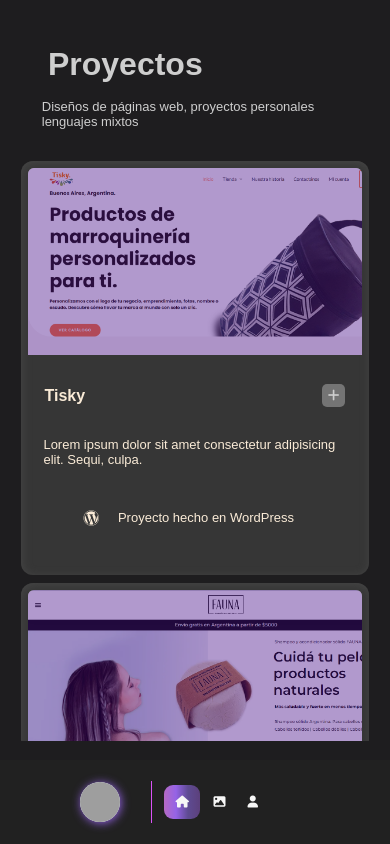
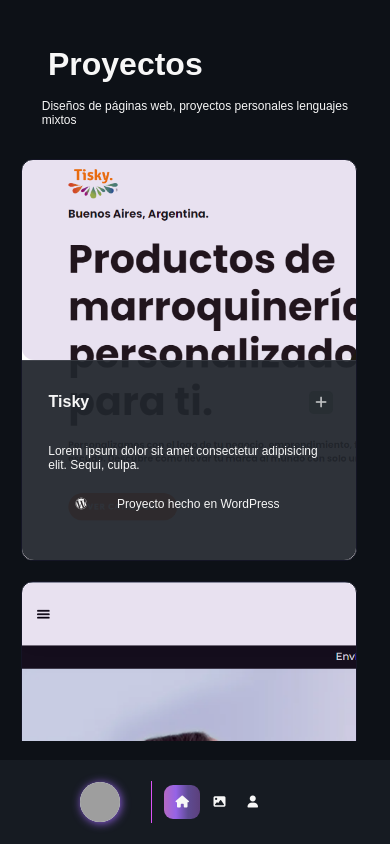
Before and after one commit to NicolasLLans/NicolasLLans.github.io, an Angular app in the folder porfolio/: page / in a window 390 px wide. Built offline with nearby package versions, Linux system fonts and the light colour scheme; grey boxes are pictures that could not be loaded.

Commit message:
cambie el diseño de las tarjetas de proyectos

```diff
--- a/porfolio/src/app/app.component.css
+++ b/porfolio/src/app/app.component.css
@@ -8,7 +8,7 @@
 
 .sidebar {
       width: 15%;
-      background-color: #212121;
+      background-color: #161b22;
       height: 100vh;
       display: flex;
       justify-content: center;
@@ -44,7 +44,7 @@
 .main-content {
       width: 85%;
       height: 100vh;
-      background-color: #1e1d1f;
+      background-color: #0d1117;
       display: flex;
       justify-content: center;
       align-items: center;
@@ -79,7 +79,7 @@
       .sidebar {
 
             width: 100%;
-            background-color: #212121;
+            background-color: #161b22;
             height: 10vh;
             order: 2;
             display: flex;
@@ -93,7 +93,7 @@
       .main-content {
             width: 100%;
             height: 90vh;
-            background-color: #1e1d1f;
+            background-color: #0d1117;
             order: 1;
             display: flex;
             justify-content: center;
--- a/porfolio/src/app/componentes/panel/panel.component.css
+++ b/porfolio/src/app/componentes/panel/panel.component.css
@@ -50,8 +50,9 @@
       padding: 0% 3% 0% 3%;
       margin: 9% 2% 0.5% 2%;
       border-radius: 12px;
-      background-color: #363636;
-      color: #cecece;
+      background-color: #21262d;
+      border: 1px solid rgba(240,246,252,0.1);
+      color: #f7f7f7;
       box-shadow: inset -2px -2px 8px rgb(38 38 38);
 
       display: flex;
@@ -81,10 +82,11 @@
 .tareas2 {
       width: 50%;
       height: 100%;
-      background-color: #363636;
+      background-color: #21262d;
+      border: 1px solid rgba(240,246,252,0.1);
       margin: 1.5% 2%;
       border-radius: 12px;
-      color: aliceblue;
+      color: #f7f7f7;
       box-shadow: inset -1px -1px 12px rgb(38 38 38);
 
       display: flex;
@@ -115,14 +117,14 @@
       margin-left: 3%;
 }
 button{
-      background: #23232365;
+      background:hsla(212,12%,18%,1) ;
       border-radius: 5px;
       border: 0px;
       height: 23px;
       cursor: pointer;
 }
 button:hover{
-      background:#232323;
+      background:rgb(21, 25, 27);
       border-radius: 5px;
       border: 0px;
 }
@@ -149,7 +151,7 @@
       display: flex;
       align-items: center;
       justify-content: center;
-      border-bottom: 1px solid #cecece;
+      border-bottom: 1px solid #f7f7f7;;
 }
 
 .barra-app {
@@ -157,7 +159,7 @@
       height: 100%;
       /*background-color: #363636;*/
       border-radius: 12px;
-      color: aliceblue;
+      color: #f7f7f7;
       /*box-shadow: inset -1px -1px 12px rgb(38 38 38);*/
 
       display: flex;
@@ -181,8 +183,9 @@
       justify-content: center;
       align-items: center;
       border-radius: 12px;
-      width: 100%;
-      background: #363636;
+      width: 99%;
+      background: #21262d;
+      border: 1px solid rgba(240,246,252,0.1);
       box-shadow: inset -1px -1px 12px rgb(38 38 38);
       padding-bottom: 3em;
       padding-top: 1em;
--- a/porfolio/src/app/componentes/proyectos/proyectos.component.css
+++ b/porfolio/src/app/componentes/proyectos/proyectos.component.css
@@ -10,7 +10,7 @@
       width: 100%;
       border-radius: 12px;
       /* background-color: #363636; */
-      color: #cecece;
+      color: #f7f7f7;
       /* box-shadow: inset -2px -2px 8px rgb(38 38 38); */
       display: flex;
       flex-direction: row;
@@ -30,17 +30,16 @@
 }
 
 button {
-      background: #d4d3d365;
+      background: hsla(212, 12%, 18%, 1);
       border-radius: 5px;
       border: 0px;
       height: 23px;
       cursor: pointer;
-      color: #cecece;
-
+      color: rgba(255, 255, 255, 0.7)
 }
 
 button:hover {
-      background: #a5a4a4;
+      background: rgb(21, 25, 27);
       border-radius: 5px;
       border: 0px;
 }
@@ -85,8 +84,8 @@
 }
 
 .card {
-      background-color: #363636;
-      color: #cecece;
+      background-color: #21262d;
+
       border-radius: 12px;
       display: flex;
       flex-direction: column;
@@ -94,8 +93,9 @@
       text-align: center;
       height: 100%;
       cursor: pointer;
-      box-shadow: inset #464646 1px 2px 10px;
-      padding: 2%;
+      /*box-shadow: inset #464646 1px 2px 10px;*/
+      border: 1px solid rgb(20 21 37);
+
 }
 
 .capa-de-fondo {
@@ -111,7 +111,7 @@
 }
 
 .card-head {
-      height: 100%;
+      height: 50%;
       display: flex;
       align-items: center;
       width: 100%;
@@ -119,13 +119,17 @@
 }
 
 .card-body {
-      height: 40%;
+      height: 50%;
       width: 100%;
+      color: #f7f7f7;
+      background-color: #21262df0;
+      border-radius: 0 0 12px 12px;
+      border-top: 1px solid rgba(240,246,252,0.1);
 }
 
 .contet-iconos {
       display: flex;
-      width: 50%;
+      width: 100%;
       align-items: center;
       height: 20%;
       justify-content: center;
@@ -137,7 +141,6 @@
 }
 
 .card-titulo {
-      background-color: #363636;
       display: flex;
       justify-content: space-between;
       align-items: center;
@@ -148,52 +151,49 @@
       background-image: url("../../../assets/tisky.png");
       background-repeat: no-repeat;
       background-size: cover;
-      border-radius: 6px 6px 0 0;
+      border-radius: 12px;
 }
 
 .capa-fondo {
-      background-color: #3d008266;
+      background-color: #3d00821e;
       height: 100%;
       width: 100%;
-      border-radius: 6px 6px 0 0;
-}
-.capa-fondo:hover {
-      background-color: #3d00821e;
+      border-radius: 12px;
 }
 
 .card-2 {
       background-image: url("../../../assets/fauna.png");
       background-repeat: no-repeat;
       background-size: cover;
-      border-radius: 6px 6px 0 0;
+      border-radius: 12px;
 }
 
 .card-3 {
       background-image: url("../../../assets/cuenta-regresiva.png");
       background-repeat: no-repeat;
       background-size: cover;
-      border-radius: 6px 6px 0 0;
+      border-radius: 12px;
 }
 
 .card-4 {
       background-image: url("../../../assets/calculadora.png");
       background-repeat: no-repeat;
       background-size: cover;
-      border-radius: 6px 6px 0 0;
+      border-radius: 12px;
 }
 
 .card-5 {
       background-image: url();
       background-repeat: no-repeat;
       background-size: cover;
-      border-radius: 6px 6px 0 0;
+      border-radius: 12px;
 }
 
 .card-6 {
       background-image: url();
       background-repeat: no-repeat;
       background-size: cover;
-      border-radius: 6px 6px 0 0;
+      border-radius: 12px;
 }
 
 @media (max-width:500px) {
@@ -202,19 +202,14 @@
             flex-direction: column;
 
       }
+
       .contet-iconos {
-            width: 100%;
-            align-items: center;
-            height: 25%;
-            background-image: none;
-            cursor: none;
-            width: 90%;
-            margin: 8% 5%;
+            font-size: 12px;
       }
 
       .card {
             /*background-color: rgb(94, 94, 146);*/
-            color: antiquewhite;
+            color: #f7f7f7;
             border-radius: 12px;
             display: flex;
             flex-direction: column;
@@ -229,8 +224,8 @@
             height: 25%;
             background-image: none;
             cursor: none;
-            width: 90%;
-            margin: 8% 5%;
+            width: 85%;
+            margin: 5% 8%;
       }
 
       h1 {
@@ -242,9 +237,9 @@
       }
 
       p {
-            font-size: 13px;
+            font-size: 12px;
             font-weight: 500;
-            margin: 0.5em 1.2em;
+            margin: 1em 2.2em;
             text-align: start;
       }
 
@@ -252,25 +247,24 @@
 
 @media (max-width:380) {
       .card-titulo {
-            margin: 4% 5%;
+            width: 85%;
+            margin: 5% 8%;
       }
 
       .card-body {
-            height: 40%;
+            height: 50%;
             width: 100%;
             display: flex;
             flex-direction: column;
             align-items: center;
       }
 
-      .contet-iconos {
-            width: 100%;
-            align-items: center;
-            height: 25%;
-            background-image: none;
-            cursor: none;
-            width: 90%;
-            margin: 8% 5%;
+      p{
+            margin: 1em 2.2em;
+      }
+
+      .contet-iconos{
+            font-size: 12px;
       }
 
 }
--- a/porfolio/src/app/componentes/proyectos/proyectos.component.html
+++ b/porfolio/src/app/componentes/proyectos/proyectos.component.html
@@ -9,9 +9,9 @@
             </div>
             <div class="vista-tarjetas">
                   <li>
-                        <div class="card">
+                        <div class="card card-1">
                               <div class="capa-de-fondo">
-                                    <div class="card-head card-1">
+                                    <div class="card-head ">
                                           <div class="capa-fondo"></div>
                                     </div>
                                     <div class="card-body">
@@ -20,18 +20,18 @@
                                                 <button type="bottom"><i class="fa-solid fa-plus"></i></button>
                                           </div>
                                           <p>Lorem ipsum dolor sit amet consectetur adipisicing elit. Sequi, culpa.</p>
-                                    </div>
                                           <div class="contet-iconos">
                                                 <i class="fa-brands fa-wordpress"></i>
                                                 <p> Proyecto hecho en WordPress</p>
                                           </div>
                                     </div>
                               </div>
+                        </div>
                   </li>
                   <li>
-                        <div class="card">
+                        <div class="card card-2">
                               <div class="capa-de-fondo">
-                                    <div class="card-head card-2">
+                                    <div class="card-head ">
                                           <div class="capa-fondo"></div>
                                     </div>
                                     <div class="card-body">
@@ -40,18 +40,18 @@
                                                 <button type="bottom"><i class="fa-solid fa-plus"></i></button>
                                           </div>
                                           <p>Lorem ipsum dolor sit amet consectetur adipisicing elit. Sequi, culpa.</p>
-                                    </div>
                                           <div class="contet-iconos">
                                                 <i class="fa-brands fa-wordpress"></i>
                                                 <p> Proyecto hecho en WordPress</p>
                                           </div>
                                     </div>
                               </div>
+                        </div>
                   </li>
                   <li>
-                        <div class="card">
+                        <div class="card card-3">
                               <div class="capa-de-fondo">
-                                    <div class="card-head card-3">
+                                    <div class="card-head ">
                                           <div class="capa-fondo"></div>
                                     </div>
                                     <div class="card-body">
@@ -60,7 +60,6 @@
                                                 <button type="bottom"><i class="fa-solid fa-plus"></i></button>
                                           </div>
                                           <p>Lorem ipsum dolor sit amet consectetur adipisicing elit. Sequi, culpa.</p>
-                                    </div>
                                           <div class="contet-iconos">
                                                 <p> Proyecto hecho con</p><i class="fa-brands fa-square-js"></i>
                                                 <i class="fa-brands fa-html5"></i>
@@ -68,11 +67,12 @@
                                           </div>
                                     </div>
                               </div>
+                        </div>
                   </li>
                   <li>
-                        <div class="card">
+                        <div class="card card-4">
                               <div class="capa-de-fondo">
-                                    <div class="card-head card-4">
+                                    <div class="card-head ">
                                           <div class="capa-fondo"></div>
                                     </div>
                                     <div class="card-body">
@@ -81,11 +81,11 @@
                                                 <button type="bottom"><i class="fa-solid fa-plus"></i></button>
                                           </div>
                                           <p>Lorem ipsum dolor sit amet consectetur adipisicing elit. Sequi, culpa.</p>
-                                    </div>
                                           <div class="contet-iconos">
                                                 <p> Proyecto hecho con</p><i class="fa-brands fa-square-js"></i>
                                                 <i class="fa-brands fa-html5"></i>
                                                 <i class="fa-brands fa-css3-alt"></i>
+                                          </div>
                                     </div>
                               </div>
                         </div>
--- a/porfolio/src/styles.css
+++ b/porfolio/src/styles.css
@@ -6,6 +6,7 @@
       height: auto;
       font-family: 'Montserrat',sans-serif;
       font-weight: 800;
+      color: rgba(255,255,255,0.7) !important;
 }
 p{
       font-size: 16px;font-weight: 300; margin: 0 1em;
```
Lines whose indentation alone changed are shown as unchanged.
